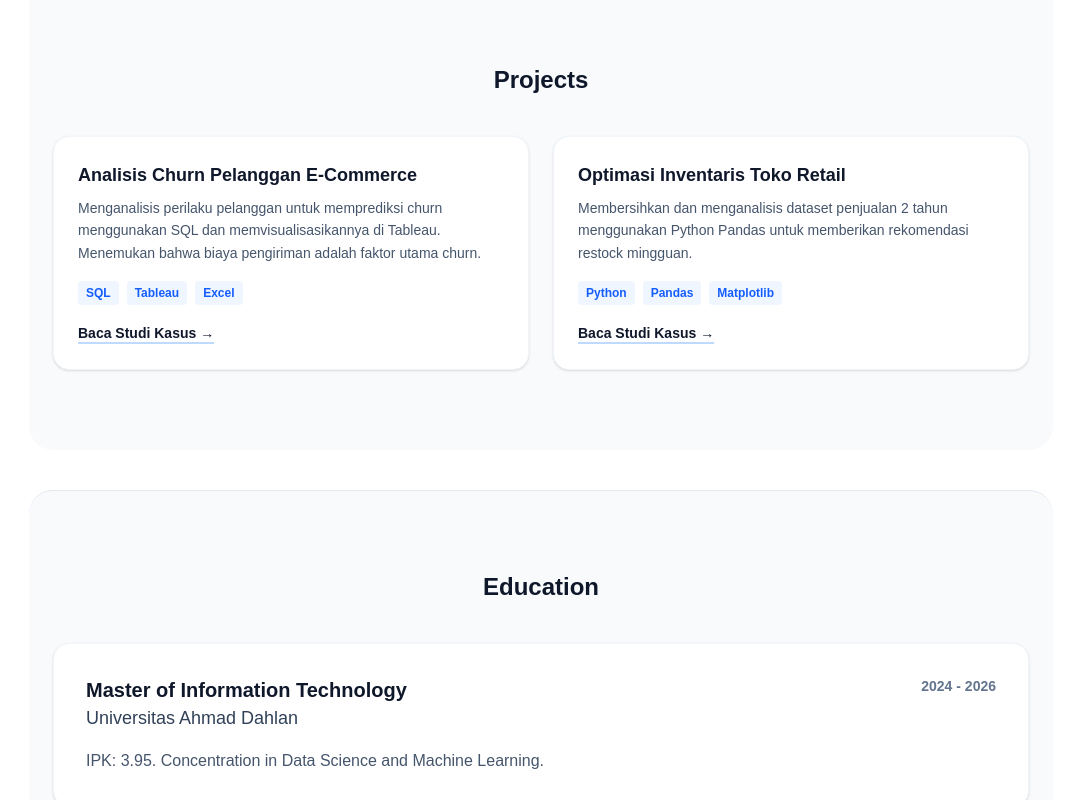
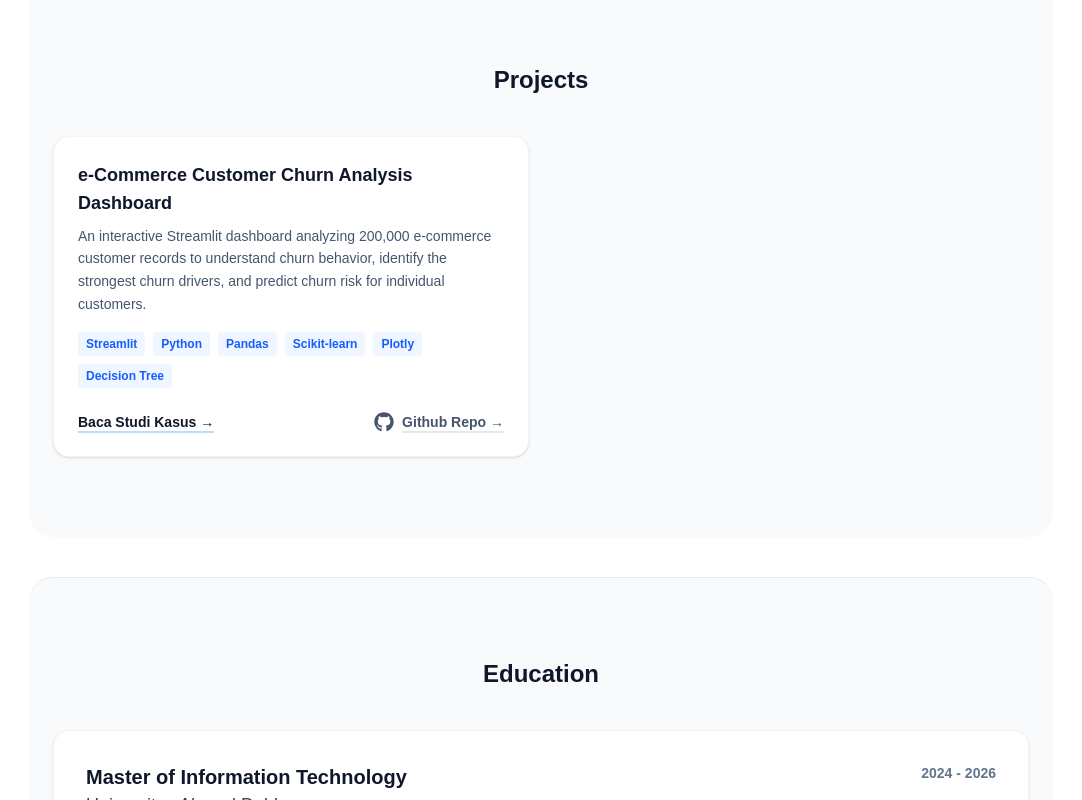
Before and after one commit to raihanhan/Raihan-web-portofolio, a Next.js app: page / in a window 1280 px wide. Shown: the part 1780-2580 px from the top of the page, without its empty margins (99-1181 px from the left). Built offline with nearby package versions, Linux system fonts and the light colour scheme.

Commit message:
Mempebaiki bagian projects.tsx dan CV

```diff
--- a/src/components/Projects.tsx
+++ b/src/components/Projects.tsx
@@ -1,18 +1,14 @@
+import {FaGithub } from "react-icons/fa";
 export default function Projects() {
 
   const projectData = [
     {
-      title: "Analisis Churn Pelanggan E-Commerce",
-      description: "Menganalisis perilaku pelanggan untuk memprediksi churn menggunakan SQL dan memvisualisasikannya di Tableau. Menemukan bahwa biaya pengiriman adalah faktor utama churn.",
-      tools: ["SQL", "Tableau", "Excel"],
-      link: "#"
+      title: "e-Commerce Customer Churn Analysis Dashboard",
+      description: "An interactive Streamlit dashboard analyzing 200,000 e-commerce customer records to understand churn behavior, identify the strongest churn drivers, and predict churn risk for individual customers.",
+      tools: ["Streamlit", "Python", "Pandas", "Scikit-learn", "Plotly", "Decision Tree"],
+      link: "https://ecommerce-customer-churn-dashboard.streamlit.app/",
+      docLink: "https://github.com/raihanhan/E-Commerce-Customer-Churn-Dashboard"
     },
-    {
-      title: "Optimasi Inventaris Toko Retail",
-      description: "Membersihkan dan menganalisis dataset penjualan 2 tahun menggunakan Python Pandas untuk memberikan rekomendasi restock mingguan.",
-      tools: ["Python", "Pandas", "Matplotlib"],
-      link: "#"
-    }
   ];
 
   return (
@@ -21,7 +17,7 @@ export default function Projects() {
 
       <div className="grid md:grid-cols-2 gap-6">
         {projectData.map((project, index) => (
-          <div key={index} className="bg-white p-6 rounded-2xl shadow-sm border border-slate-100 hover:shadow-md transition">
+          <div key={index} className="bg-white p-6 rounded-2xl shadow-sm border border-slate-100 hover:shadow-md transition flex flex-col">
             <h4 className="font-bold text-lg mb-2 text-slate-900">{project.title}</h4>
             <p className="text-slate-600 text-sm mb-4 leading-relaxed">{project.description}</p>
             <div className="flex flex-wrap gap-2 mb-4">
@@ -31,9 +27,15 @@ export default function Projects() {
                 </span>
               ))}
             </div>
-            <a href={project.link} className="text-sm font-semibold text-slate-900 hover:text-blue-600 transition underline decoration-2 decoration-blue-200 underline-offset-4">
-              Baca Studi Kasus &rarr;
-            </a>
+            <div className="flex items-center justify-between mt-auto pt-2">
+              <a href={project.link} className="text-sm font-semibold text-slate-900 hover:text-blue-600 transition underline decoration-2 decoration-blue-200 underline-offset-4">
+                Baca Studi Kasus &rarr;
+              </a>
+              <a href={project.docLink} className="flex items-center gap-2 text-sm font-semibold text-slate-600 hover:text-slate-900 transition underline decoration-2 decoration-slate-200 hover:decoration-slate-300 underline-offset-4">
+                <FaGithub className="w-5 h-5" />
+                <span>Github Repo &rarr;</span>
+              </a>
+            </div>
           </div>
         ))}
       </div>
```
Also changed, not shown: 1 other file (tests, documents, lock files or other folders).
